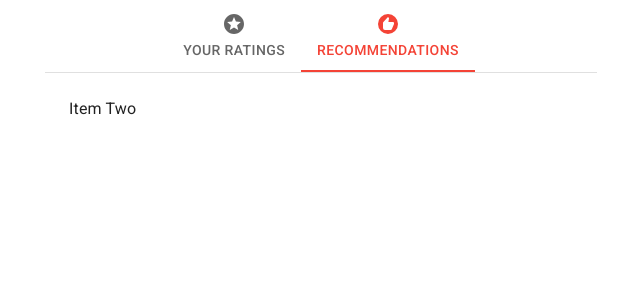
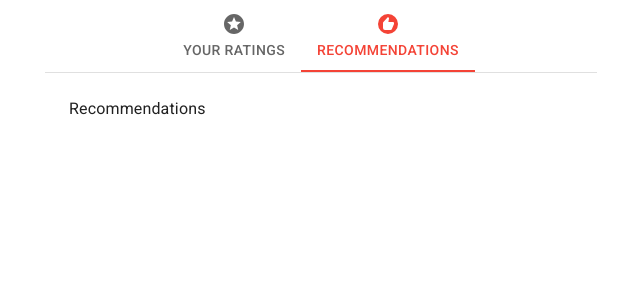
Before and after one commit to ruskakimov/beer-recommendation, a React (Vite) app: page / in a window 1280 px wide. Both pictures are taken after a click on the tab "RECOMMENDATIONS". Shown: the top 300 px of the page, without its empty margins (319-959 px from the left). Built offline with nearby package versions, Linux system fonts and the light colour scheme.

Commit message:
Add tab components

```diff
--- a/src/App.tsx
+++ b/src/App.tsx
@@ -4,6 +4,8 @@ import Box from "@mui/material/Box";
 import Tabs from "@mui/material/Tabs";
 import Typography from "@mui/material/Typography";
 import { useState } from "react";
+import Recommendations from "./tabs/Recommendations";
+import YourRatings from "./tabs/YourRatings";
 
 interface TabPanelProps {
   children?: React.ReactNode;
@@ -54,10 +56,10 @@ export default function App() {
         </Tabs>
       </Box>
       <CustomTabPanel value={value} index={0}>
-        Item One
+        <YourRatings />
       </CustomTabPanel>
       <CustomTabPanel value={value} index={1}>
-        Item Two
+        <Recommendations />
       </CustomTabPanel>
     </Container>
   );
--- /dev/null
+++ b/src/tabs/Recommendations.tsx
@@ -0,0 +1,3 @@
+export default function Recommendations() {
+  return <div>Recommendations</div>;
+}
--- /dev/null
+++ b/src/tabs/YourRatings.tsx
@@ -0,0 +1,3 @@
+export default function YourRatings() {
+  return <div>Ratings</div>;
+}
```
